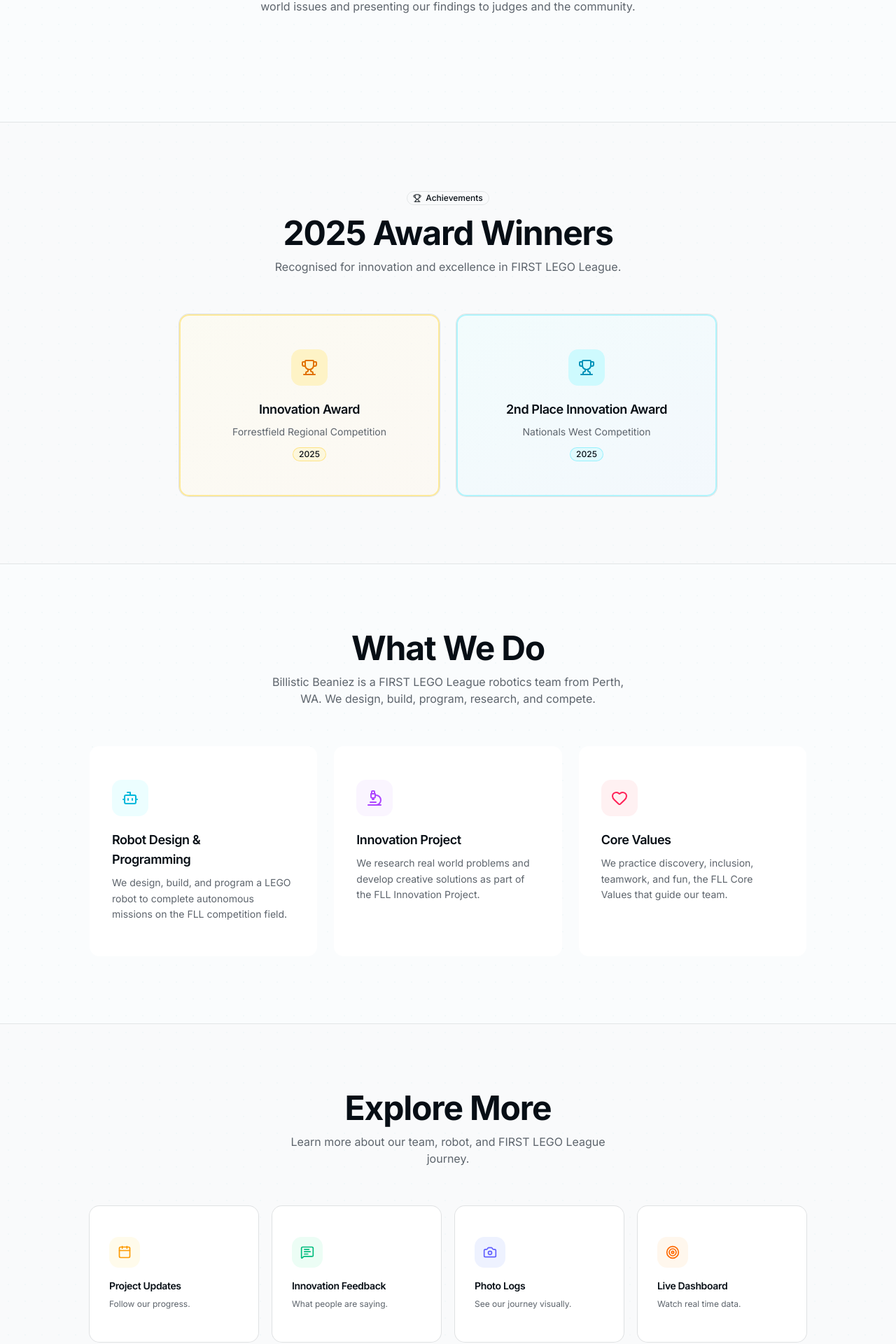
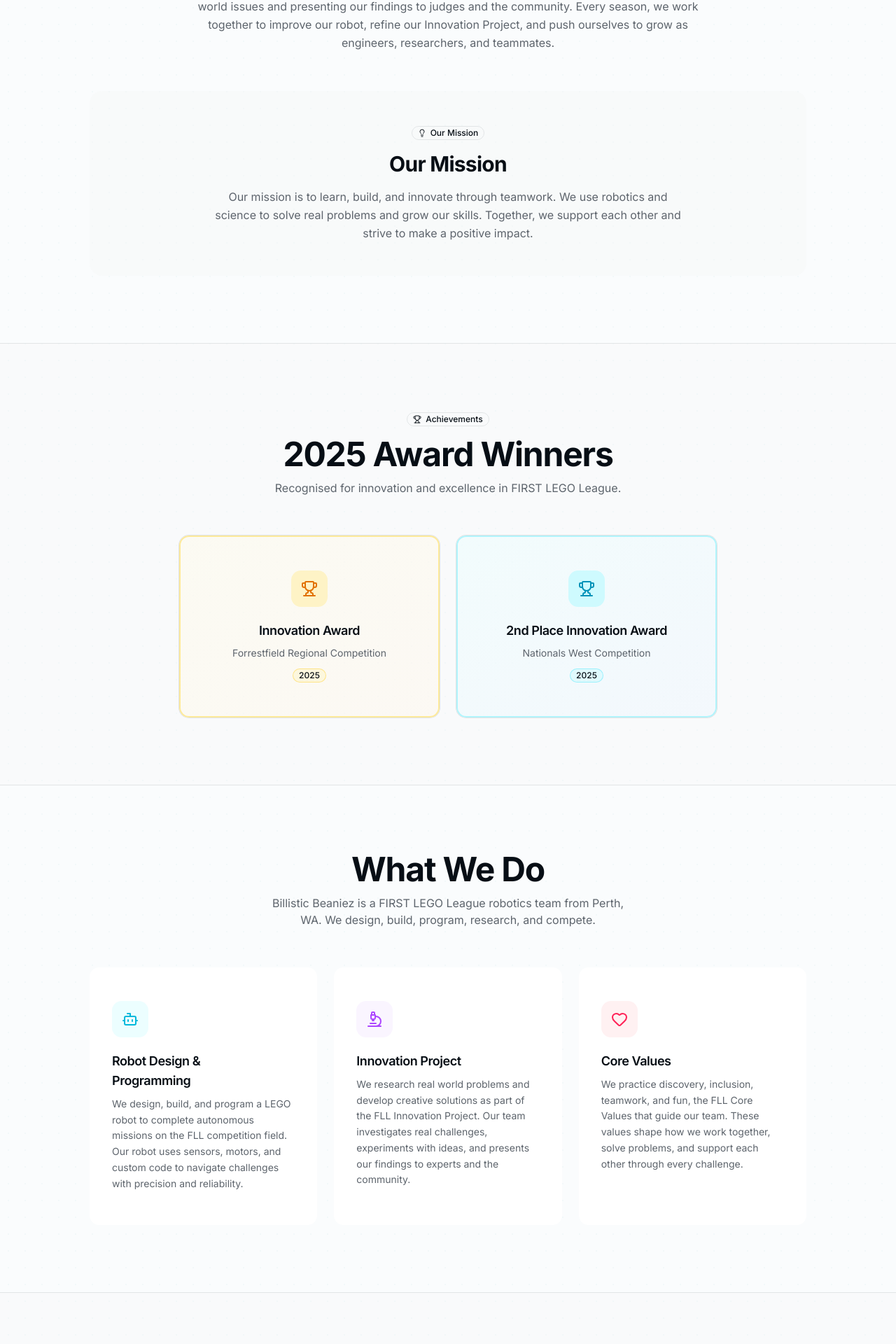
Before and after one commit to bwhy5wy5gm-ship-it/Billisticbeaniez, a Next.js app: page / in a window 1280 px wide. Shown: the part 1337-3257 px from the top of the page at 70% size. Built offline with nearby package versions, Linux system fonts and the light colour scheme; no server answers.

Commit message:
Improve homepage content, update meta description, expand word count

```diff
--- a/src/app/(public)/page.tsx
+++ b/src/app/(public)/page.tsx
@@ -18,6 +18,8 @@
   Trophy,
   Users,
   Target,
+  Lightbulb,
+  Handshake,
 } from "lucide-react";
 import { useContent } from "@/lib/use-content";
 
@@ -99,7 +101,7 @@
             </p>
 
             <p className="text-base sm:text-lg text-muted-foreground max-w-2xl mx-auto mb-10 leading-relaxed text-balance">
-              {getContent("home.hero.description", "We are Billistic Beaniez (Team #3818), a FIRST LEGO League team from Perth, WA that combines robotics, ocean science, and teamwork to tackle real world challenges.")}
+              {getContent("home.hero.description", "We are a student robotics team competing in FIRST LEGO League, combining engineering, programming, research and innovation to tackle real world challenges.")}
             </p>
 
             <div className="flex flex-col sm:flex-row gap-4 justify-center">
@@ -137,7 +139,21 @@
                 {getContent("home.about.title", "About Billistic Beaniez")}
               </h2>
               <p className="text-muted-foreground text-base max-w-3xl mx-auto leading-relaxed">
-                {getContent("home.about.desc", "Billistic Beaniez is FIRST LEGO League Team #3818, based in Perth, Western Australia. We are a group of passionate students who love robotics, engineering, and solving real world problems through STEM. Our team combines creativity, technical skills, and teamwork to compete in FLL robotics competitions and develop innovative solutions to challenges that matter. Through FIRST LEGO League, we learn to design, build, and program autonomous robots while also researching real world issues and presenting our findings to judges and the community.")}
+                {getContent("home.about.desc", "Billistic Beaniez is FIRST LEGO League Team #3818, based in Perth, Western Australia. We are a group of passionate students who love robotics, engineering, and solving real world problems through STEM. Our team combines creativity, technical skills, and teamwork to compete in FLL robotics competitions and develop innovative solutions to challenges that matter. Through FIRST LEGO League, we learn to design, build, and program autonomous robots while also researching real world issues and presenting our findings to judges and the community. Every season, we work together to improve our robot, refine our Innovation Project, and push ourselves to grow as engineers, researchers, and teammates.")}
+              </p>
+            </div>
+
+            {/* Mission */}
+            <div className="bg-muted/30 rounded-2xl p-8 md:p-12 text-center">
+              <Badge variant="outline" className="mb-4 gap-1.5 text-xs">
+                <Lightbulb className="h-3 w-3" />
+                Our Mission
+              </Badge>
+              <h3 className="text-2xl md:text-3xl font-bold mb-4">
+                {getContent("home.about.mission.title", "Our Mission")}
+              </h3>
+              <p className="text-muted-foreground text-base max-w-2xl mx-auto leading-relaxed">
+                {getContent("home.about.mission.desc", "Our mission is to learn, build, and innovate through teamwork. We use robotics and science to solve real problems and grow our skills. Together, we support each other and strive to make a positive impact.")}
               </p>
             </div>
           </div>
@@ -166,8 +182,12 @@
                   <div className="p-3.5 rounded-xl bg-amber-100 dark:bg-amber-950/30 w-fit mx-auto mb-5">
                     <Trophy className="h-6 w-6 text-amber-600 dark:text-amber-400" />
                   </div>
-                  <h3 className="font-semibold text-lg mb-2">Innovation Award</h3>
-                  <p className="text-sm text-muted-foreground">Forrestfield Regional Competition</p>
+                  <h3 className="font-semibold text-lg mb-2">
+                    {getContent("home.awards.innovation.title", "Innovation Award")}
+                  </h3>
+                  <p className="text-sm text-muted-foreground">
+                    {getContent("home.awards.innovation.desc", "Forrestfield Regional Competition")}
+                  </p>
                   <Badge variant="outline" className="mt-3 text-xs bg-amber-100/50 dark:bg-amber-950/30 border-amber-300/50 dark:border-amber-700/50">
                     2025
                   </Badge>
@@ -178,8 +198,12 @@
                   <div className="p-3.5 rounded-xl bg-cyan-100 dark:bg-cyan-950/30 w-fit mx-auto mb-5">
                     <Trophy className="h-6 w-6 text-cyan-600 dark:text-cyan-400" />
                   </div>
-                  <h3 className="font-semibold text-lg mb-2">2nd Place Innovation Award</h3>
-                  <p className="text-sm text-muted-foreground">Nationals West Competition</p>
+                  <h3 className="font-semibold text-lg mb-2">
+                    {getContent("home.awards.nationals.title", "2nd Place Innovation Award")}
+                  </h3>
+                  <p className="text-sm text-muted-foreground">
+                    {getContent("home.awards.nationals.desc", "Nationals West Competition")}
+                  </p>
                   <Badge variant="outline" className="mt-3 text-xs bg-cyan-100/50 dark:bg-cyan-950/30 border-cyan-300/50 dark:border-cyan-700/50">
                     2025
                   </Badge>
@@ -206,7 +230,7 @@
                   href: "/robot",
                   icon: Bot,
                   title: getContent("home.whataido.robot.title", "Robot Design & Programming"),
-                  desc: getContent("home.whataido.robot.desc", "We design, build, and program a LEGO robot to complete autonomous missions on the FLL competition field."),
+                  desc: getContent("home.whataido.robot.desc", "We design, build, and program a LEGO robot to complete autonomous missions on the FLL competition field. Our robot uses sensors, motors, and custom code to navigate challenges with precision and reliability."),
                   color: "text-cyan-500",
                   bg: "bg-cyan-50 dark:bg-cyan-950/20",
                   ring: "group-hover:ring-cyan-200 dark:group-hover:ring-cyan-800",
@@ -215,7 +239,7 @@
                   href: "/innovation-project",
                   icon: Microscope,
                   title: getContent("home.whataido.innovation.title", "Innovation Project"),
-                  desc: getContent("home.whataido.innovation.desc", "We research real world problems and develop creative solutions as part of the FLL Innovation Project."),
+                  desc: getContent("home.whataido.innovation.desc", "We research real world problems and develop creative solutions as part of the FLL Innovation Project. Our team investigates real challenges, experiments with ideas, and presents our findings to experts and the community."),
                   color: "text-purple-500",
                   bg: "bg-purple-50 dark:bg-purple-950/20",
                   ring: "group-hover:ring-purple-200 dark:group-hover:ring-purple-800",
@@ -224,7 +248,7 @@
                   href: "/core-values",
                   icon: Heart,
                   title: getContent("home.whataido.values.title", "Core Values"),
-                  desc: getContent("home.whataido.values.desc", "We practice discovery, inclusion, teamwork, and fun, the FLL Core Values that guide our team."),
+                  desc: getContent("home.whataido.values.desc", "We practice discovery, inclusion, teamwork, and fun, the FLL Core Values that guide our team. These values shape how we work together, solve problems, and support each other through every challenge."),
                   color: "text-rose-500",
                   bg: "bg-rose-50 dark:bg-rose-950/20",
                   ring: "group-hover:ring-rose-200 dark:group-hover:ring-rose-800",
@@ -266,10 +290,10 @@
             </div>
             <div className="grid sm:grid-cols-2 lg:grid-cols-4 gap-5">
               {[
-                { href: "/updates", icon: Calendar, title: "Project Updates", desc: "Follow our progress.", color: "text-amber-500", bg: "bg-amber-50 dark:bg-amber-950/20" },
-                { href: "/feedback", icon: MessageSquareText, title: "Innovation Feedback", desc: "What people are saying.", color: "text-emerald-500", bg: "bg-emerald-50 dark:bg-emerald-950/20" },
-                { href: "/photo-log", icon: Camera, title: "Photo Logs", desc: "See our journey visually.", color: "text-indigo-500", bg: "bg-indigo-50 dark:bg-indigo-950/20" },
-                { href: "/dashboard", icon: Target, title: "Live Dashboard", desc: "Watch real time data.", color: "text-orange-500", bg: "bg-orange-50 dark:bg-orange-950/20" },
+                { href: "/updates", icon: Calendar, title: getContent("home.explore.updates.title", "Project Updates"), desc: getContent("home.explore.updates.desc", "Follow our progress with regular updates on build sessions, experiments, and competition preparation."), color: "text-amber-500", bg: "bg-amber-50 dark:bg-amber-950/20" },
+                { href: "/feedback", icon: MessageSquareText, title: getContent("home.explore.feedback.title", "Innovation Feedback"), desc: getContent("home.explore.feedback.desc", "Read feedback from judges, mentors, and the community on our Innovation Project."), color: "text-emerald-500", bg: "bg-emerald-50 dark:bg-emerald-950/20" },
+                { href: "/photo-log", icon: Camera, title: getContent("home.explore.photos.title", "Photo Logs"), desc: getContent("home.explore.photos.desc", "See our journey visually through build sessions, team meetings, and competitions."), color: "text-indigo-500", bg: "bg-indigo-50 dark:bg-indigo-950/20" },
+                { href: "/dashboard", icon: Target, title: getContent("home.explore.dashboard.title", "Live Dashboard"), desc: getContent("home.explore.dashboard.desc", "Watch real time sensor data from our experiments and robot testing."), color: "text-orange-500", bg: "bg-orange-50 dark:bg-orange-950/20" },
               ].map((item) => (
                 <Link key={item.href} href={item.href}>
                   <Card className="h-full transition-all cursor-pointer group hover:shadow-md hover:border-border/80 card-lift">
@@ -436,10 +460,10 @@
               <span className="text-sm font-medium text-white/90">Billistic Beaniez</span>
             </div>
             <h2 className="text-4xl sm:text-5xl font-bold text-white mb-5 text-balance leading-tight">
-              {getContent("home.cta.title", "Join Us on Our Journey")}
+              {getContent("home.cta.title", "Follow Our FLL Journey")}
             </h2>
             <p className="text-cyan-100 max-w-lg mx-auto mb-10 text-base sm:text-lg leading-relaxed">
-              {getContent("home.cta.desc", "Follow Billistic Beaniez as we build, learn, and compete in FIRST LEGO League.")}
+              {getContent("home.cta.desc", "Follow Billistic Beaniez as we build, learn, and compete in FIRST LEGO League robotics competitions.")}
             </p>
             <div className="flex flex-col sm:flex-row gap-4 justify-center">
               <Link href="/contact">
--- a/src/app/layout.tsx
+++ b/src/app/layout.tsx
@@ -36,7 +36,7 @@
       template: "%s | Billistic Beaniez",
     },
     description:
-      "Billistic Beaniez (Team 3818) is a FIRST LEGO League robotics team from Perth, WA. Award-winning Innovation Project, robot design, and teamwork. Join us!",
+      "Billistic Beaniez (Team 3818) is a FIRST LEGO League robotics team from Perth, WA. 2025 Innovation Award winners. Explore our robot, project, and journey.",
     keywords: [
       "Billistic Beaniez",
       "FLL",
@@ -64,7 +64,7 @@
       siteName: "Billistic Beaniez",
       title: "Billistic Beaniez | FIRST LEGO League Robotics Team",
       description:
-        "Billistic Beaniez (Team 3818) is a FIRST LEGO League robotics team from Perth, WA. Award-winning Innovation Project, robot design, and teamwork.",
+        "Billistic Beaniez (Team 3818) is a FIRST LEGO League robotics team from Perth, WA. 2025 Innovation Award winners. Explore our robot, project, and journey.",
       images: [
         {
           url: "/og-image.svg",
@@ -78,7 +78,7 @@
       card: "summary_large_image",
       title: "Billistic Beaniez | FIRST LEGO League Robotics Team",
       description:
-        "Billistic Beaniez (Team 3818) is a FIRST LEGO League robotics team from Perth, WA. Award-winning Innovation Project, robot design, and teamwork.",
+        "Billistic Beaniez (Team 3818) is a FIRST LEGO League robotics team from Perth, WA. 2025 Innovation Award winners. Explore our robot, project, and journey.",
       images: ["/og-image.svg"],
     },
     robots: {
--- a/src/lib/content-defaults.ts
+++ b/src/lib/content-defaults.ts
@@ -6,19 +6,33 @@
   "home.hero.button1": "See Our Innovation",
   "home.hero.button2": "Meet Our Robot",
   "home.about.title": "About Billistic Beaniez",
-  "home.about.desc": "Billistic Beaniez is FIRST LEGO League Team #3818, based in Perth, Western Australia. We are a group of passionate students who love robotics, engineering, and solving real world problems through STEM. Our team combines creativity, technical skills, and teamwork to compete in FLL robotics competitions and develop innovative solutions to challenges that matter. Through FIRST LEGO League, we learn to design, build, and program autonomous robots while also researching real world issues and presenting our findings to judges and the community.",
+  "home.about.desc": "Billistic Beaniez is FIRST LEGO League Team #3818, based in Perth, Western Australia. We are a group of passionate students who love robotics, engineering, and solving real world problems through STEM. Our team combines creativity, technical skills, and teamwork to compete in FLL robotics competitions and develop innovative solutions to challenges that matter. Through FIRST LEGO League, we learn to design, build, and program autonomous robots while also researching real world issues and presenting our findings to judges and the community. Every season, we work together to improve our robot, refine our Innovation Project, and push ourselves to grow as engineers, researchers, and teammates.",
+  "home.about.mission.title": "Our Mission",
+  "home.about.mission.desc": "Our mission is to learn, build, and innovate through teamwork. We use robotics and science to solve real problems and grow our skills. Together, we support each other and strive to make a positive impact.",
   "home.awards.title": "2025 Award Winners",
   "home.awards.desc": "Recognised for innovation and excellence in FIRST LEGO League.",
+  "home.awards.innovation.title": "Innovation Award",
+  "home.awards.innovation.desc": "Forrestfield Regional Competition",
+  "home.awards.nationals.title": "2nd Place Innovation Award",
+  "home.awards.nationals.desc": "Nationals West Competition",
   "home.whataido.title": "What We Do",
   "home.whataido.desc": "Billistic Beaniez is a FIRST LEGO League robotics team from Perth, WA. We design, build, program, research, and compete.",
   "home.whataido.robot.title": "Robot Design & Programming",
-  "home.whataido.robot.desc": "We design, build, and program a LEGO robot to complete autonomous missions on the FLL competition field.",
+  "home.whataido.robot.desc": "We design, build, and program a LEGO robot to complete autonomous missions on the FLL competition field. Our robot uses sensors, motors, and custom code to navigate challenges with precision and reliability.",
   "home.whataido.innovation.title": "Innovation Project",
-  "home.whataido.innovation.desc": "We research real world problems and develop creative solutions as part of the FLL Innovation Project.",
+  "home.whataido.innovation.desc": "We research real world problems and develop creative solutions as part of the FLL Innovation Project. Our team investigates real challenges, experiments with ideas, and presents our findings to experts and the community.",
   "home.whataido.values.title": "Core Values",
-  "home.whataido.values.desc": "We practice discovery, inclusion, teamwork, and fun, the FLL Core Values that guide our team.",
+  "home.whataido.values.desc": "We practice discovery, inclusion, teamwork, and fun, the FLL Core Values that guide our team. These values shape how we work together, solve problems, and support each other through every challenge.",
   "home.explore.title": "Explore More",
   "home.explore.desc": "Learn more about our team, robot, and FIRST LEGO League journey.",
+  "home.explore.updates.title": "Project Updates",
+  "home.explore.updates.desc": "Follow our progress with regular updates on build sessions, experiments, and competition preparation.",
+  "home.explore.feedback.title": "Innovation Feedback",
+  "home.explore.feedback.desc": "Read feedback from judges, mentors, and the community on our Innovation Project.",
+  "home.explore.photos.title": "Photo Logs",
+  "home.explore.photos.desc": "See our journey visually through build sessions, team meetings, and competitions.",
+  "home.explore.dashboard.title": "Live Dashboard",
+  "home.explore.dashboard.desc": "Watch real time sensor data from our experiments and robot testing.",
   "home.cta.title": "Follow Our FLL Journey",
   "home.cta.desc": "Follow Billistic Beaniez as we build, learn, and compete in FIRST LEGO League robotics competitions.",
   "home.cta.button": "Get in Touch",
```
